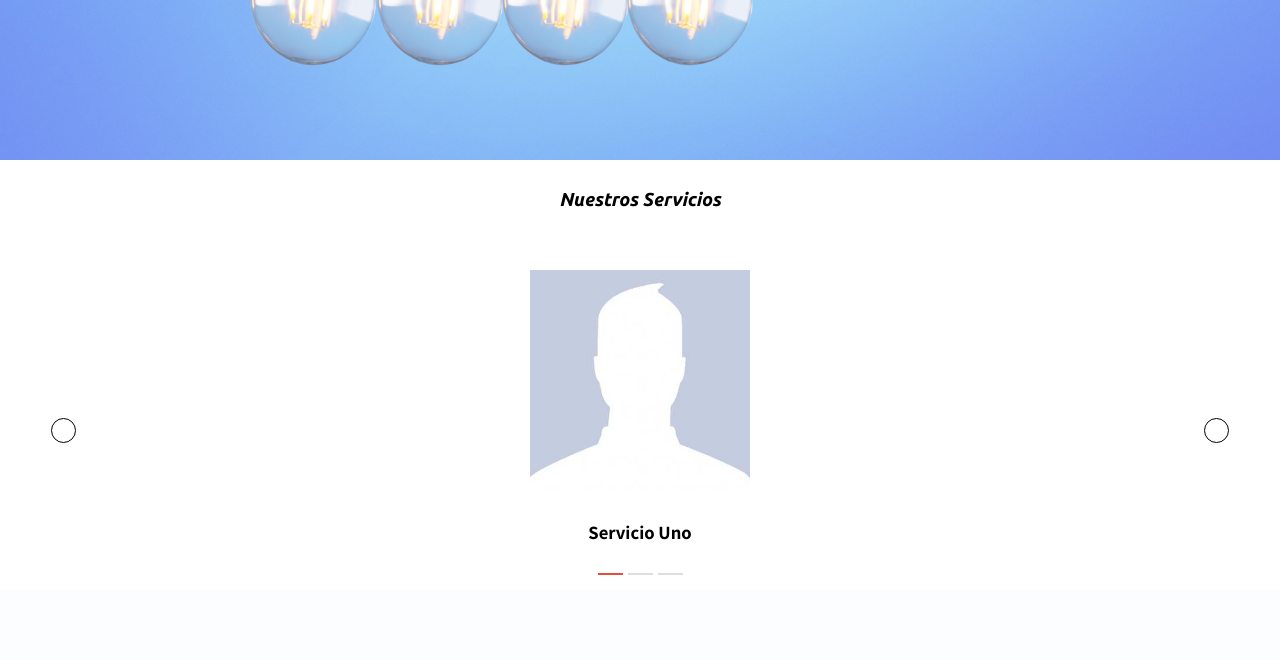
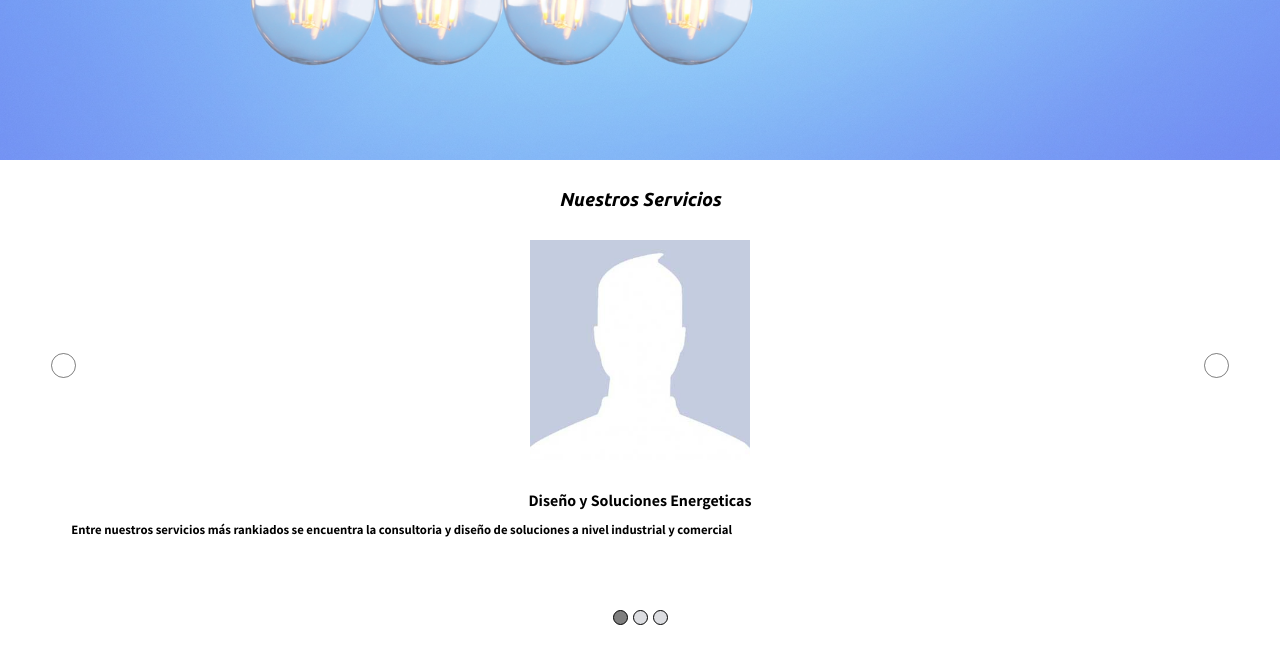
Before and after one commit to hadiazb/EnergyRew, a PHP site: page / in a window 1280 px wide. Shown: the part 480-1140 px from the top of the page. Before the commit the page ends 1055 px from the top, so only its background shows below. Run offline with PHP 8.4, Linux system fonts and the light colour scheme; style sheets or scripts are compiled from the project's sources; some web fonts are replaced.

Commit message:
Agregando footer al proyecto

```diff
--- a/css/style.css
+++ b/css/style.css
@@ -180,7 +180,7 @@ ol {
 }
 .servicios {
   display: block;
-  height: 400px;
+  height: 500px;
 }
 .servicios__head {
   height: 80px;
@@ -191,20 +191,19 @@ ol {
   font-family: fuente-numero-9;
 }
 .servicios__sliders {
-  height: 320px;
+  height: 400px;
   margin: 0 4%;
   position: relative;
 }
 .miSlide {
   position: relative;
   width: 100%;
-  height: inherit;
-  text-align: center;
+  height: 400px;
 }
 .miSlide img {
   width: 220px;
   height: 220px;
-  margin: 30px auto;
+  margin: 0px auto 30px;
   display: -webkit-box;
   display: -ms-flexbox;
   display: flex;
@@ -220,9 +219,19 @@ ol {
   -o-transition: 2s;
   transition: 2s;
 }
+.miSlide h4 {
+  text-align: center;
+  margin: 10px 0 10px;
+}
+.miSlide p {
+  text-align: left;
+  font-size: 0.8em;
+  padding: 0 20px;
+  font-family: fuente-numero-1;
+}
 .direcciones {
   width: 100%;
-  height: 100%;
+  height: 250px;
   position: absolute;
   top: 0;
   display: -webkit-box;
@@ -237,7 +246,7 @@ ol {
   font-size: 20px;
 }
 .direcciones a {
-  border: 1px solid #000;
+  border: 1px solid rgba(0,0,0,0.5);
   width: 25px;
   height: 25px;
   border-radius: 50%;
@@ -274,15 +283,17 @@ ol {
 }
 .barra {
   cursor: pointer;
-  height: 2px;
-  width: 25px;
+  height: 15px;
+  width: 15px;
+  border-radius: 50%;
+  border: 1px solid #000;
   margin: 0 2px;
   background: #dcdde1;
   display: inline-block;
   margin-left: 3px;
 }
 .active {
-  background-color: #e74c3c;
+  background-color: rgba(0,0,0,0.5);
 }
 .fade {
   -webkit-animation-name: fade;
--- a/html/contenidos.html
+++ /dev/null
@@ -1,2 +0,0 @@
-
-<section class="servicios"></section>
--- a/index.html
+++ b/index.html
@@ -48,18 +48,26 @@
       </div>
       <div class="servicios__sliders">
         <div class="miSlide fade"><img src="./images/image.jpg" alt="imagesnes de servicios">
-          <h3> Servicio Uno</h3>
+          <h4> Diseño y Soluciones Energeticas</h4>
+          <p>Entre nuestros servicios más rankiados se encuentra la consultoria y diseño de soluciones a nivel industrial y comercial</p>
         </div>
         <div class="miSlide fade"><img src="./images/image.jpg" alt="imagesnes de servicios">
-          <h3> Servicio Dos</h3>
+          <h4> Montajes</h4>
+          <p>Entre nuestros servicios más rankiados se encuentra la consultoria y diseño de soluciones a nivel industrial y comercial</p>
         </div>
         <div class="miSlide fade"><img src="./images/image.jpg" alt="imagesnes de servicios">
-          <h3> Servicio Tres</h3>
+          <h4> Comercialización</h4>
+          <p>Entre nuestros servicios más rankiados se encuentra la consultoria y diseño de soluciones a nivel industrial y comercial</p>
         </div>
         <div class="direcciones"><a class="atras" href="#" onclick="avanzaSlide(-1)">&#10094;  </a><a class="adelante" href="#" onclick="avanzaSlide(1)">&#10095;</a></div>
         <div class="barras"><span class="barra active" onclick="posicionSlide(1)">     </span><span class="barra active" onclick="posicionSlide(2)">     </span><span class="barra active" onclick="posicionSlide(3)"></span></div>
       </div>
     </section>
+    <footer class="footer">
+      <div class="footer__contacto"></div>
+      <div class="footer__aliados"></div>
+      <div class="footer__map"></div>
+    </footer>
   </body>
   <script src="./script/main.js"></script>
 </html>
--- a/pug/configuraciones.pug
+++ b/pug/configuraciones.pug
@@ -1,6 +1,9 @@
 -var lema = "Aporta al mundo con soluciones, dale la oportunidad a las energias renovables."
 -var menu = ["INICIO", "QUIENES SOMOS", "SERVICIOS", "CONTÁCTO" ]
 -var lenguage = ["SPA", "ENG"]
+-var titulos__servicios = ["Diseño y Soluciones Energeticas", "Montajes", "Comercialización"]
+-var parrafos__servicios = ["Entre nuestros servicios más rankiados se encuentra la consultoria y diseño de soluciones a nivel industrial y comercial", "Montajes", "Comercialización", "Entre nuestros servicios más rankiados se encuentra la consultoria y diseño de soluciones a nivel industrial y comercial", "Montajes", "Comercialización", "Entre nuestros servicios más rankiados se encuentra la consultoria y diseño de soluciones a nivel industrial y comercial", "Montajes", "Comercialización"]
+
 
 //- if lenguage[0] = "SPA"
 //-
--- a/pug/index.pug
+++ b/pug/index.pug
@@ -6,4 +6,5 @@ html
     include header.pug
     block contenidos
     include contenidos.pug
+    include footer.pug
   script(src="./script/main.js")
--- a/script/main.js
+++ b/script/main.js
@@ -10,7 +10,7 @@ function posicionSlide(n){
 }
 setInterval(function tiempo(){
   muestraSlides(indice+=1)
-},4000);
+},5000);
 function muestraSlides(n){
   let i;
   let slides = document.getElementsByClassName('miSlide');
--- a/stylus/layout/_side.styl
+++ b/stylus/layout/_side.styl
@@ -107,12 +107,10 @@
   box-shadow: 1px 1px 3px color-oscuro
 
 .servicios
-  // border: 1px solid red
   display: block;
-  height: 400px
+  height: 500px
 
 .servicios__head
-  // border: 1px solid yellow
   height: 80px
   mixin-container(margin-left-right)
   text-align: center;
@@ -121,27 +119,34 @@
   font-family: fuente-numero-9
 
 .servicios__sliders
-  // border: 1px solid blue
-  height: 400px - 80px
+  height: 480px - 80px
   mixin-container(margin-left-right)
   position: relative;
 .miSlide
   position: relative;
   width: 100%
-  height: inherit;
-  text-align: center;
+  height: 480px - 80px;
 
 .miSlide img{
   width: 220px
   height: 220px
-  margin: 30px auto;
+  margin: 0px auto 30px;
   mixin-display-flex-center(center)
   object-fit: cover;
   transition: 2s;
 }
+.miSlide h4
+  text-align: center;
+  margin: 10px 0 10px
+.miSlide p
+  text-align: left;
+  font-size: .8em
+  padding: 0 20px
+  font-family: fuente-numero-1
+
 .direcciones{
   width: 100%;
-  height: 100%;
+  height: 250px;
   position: absolute;
   top: 0;
   mixin-display-flex-menu(space-between, center)
@@ -149,7 +154,7 @@
 }
 
 .direcciones a{
-  border: 1px solid black
+  border: 1px solid rgba(0, 0, 0, .5)
   width: 25px
   height: 25px
   border-radius: 50%
@@ -173,15 +178,17 @@
 }
 .barra{
   cursor: pointer;
-  height:2px;
-  width: 25px;
+  height:15px;
+  width: 15px;
+  border-radius: 50%
+  border: 1px solid black
   margin: 0 2px;
   background: #dcdde1;
   display: inline-block;
   margin-left: 3px;
 }
 .active{
-  background-color: #e74c3c;
+  background-color: rgba(0, 0, 0, 0.5);
 }
 
 .fade{
```
Also changed, not shown: html/head.html (deleted, +0 -13 lines), html/header.html (deleted, +0 -30 lines), pug/contenidos.pug (+6 -3 lines), html/configuraciones.html (deleted).
